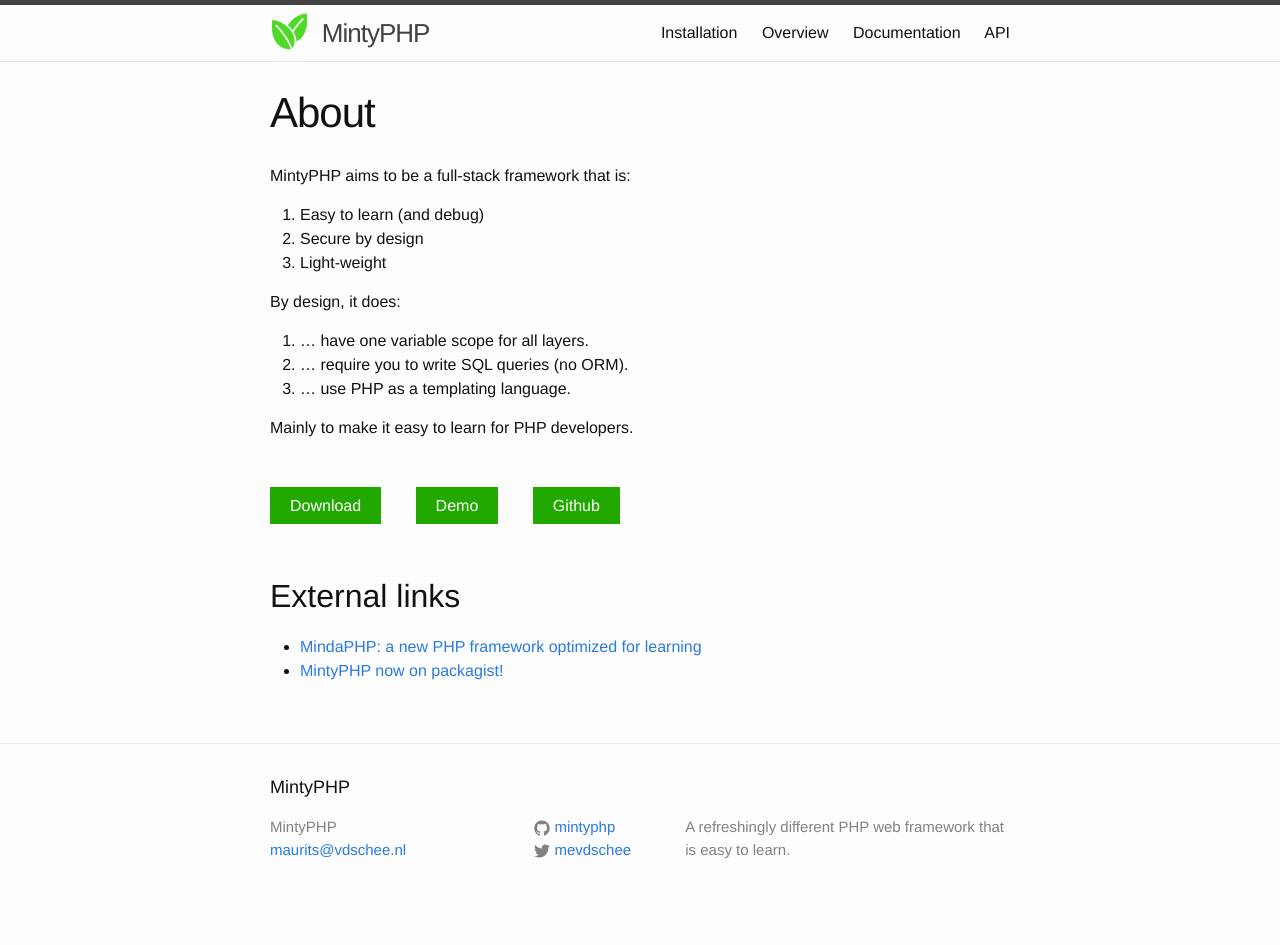
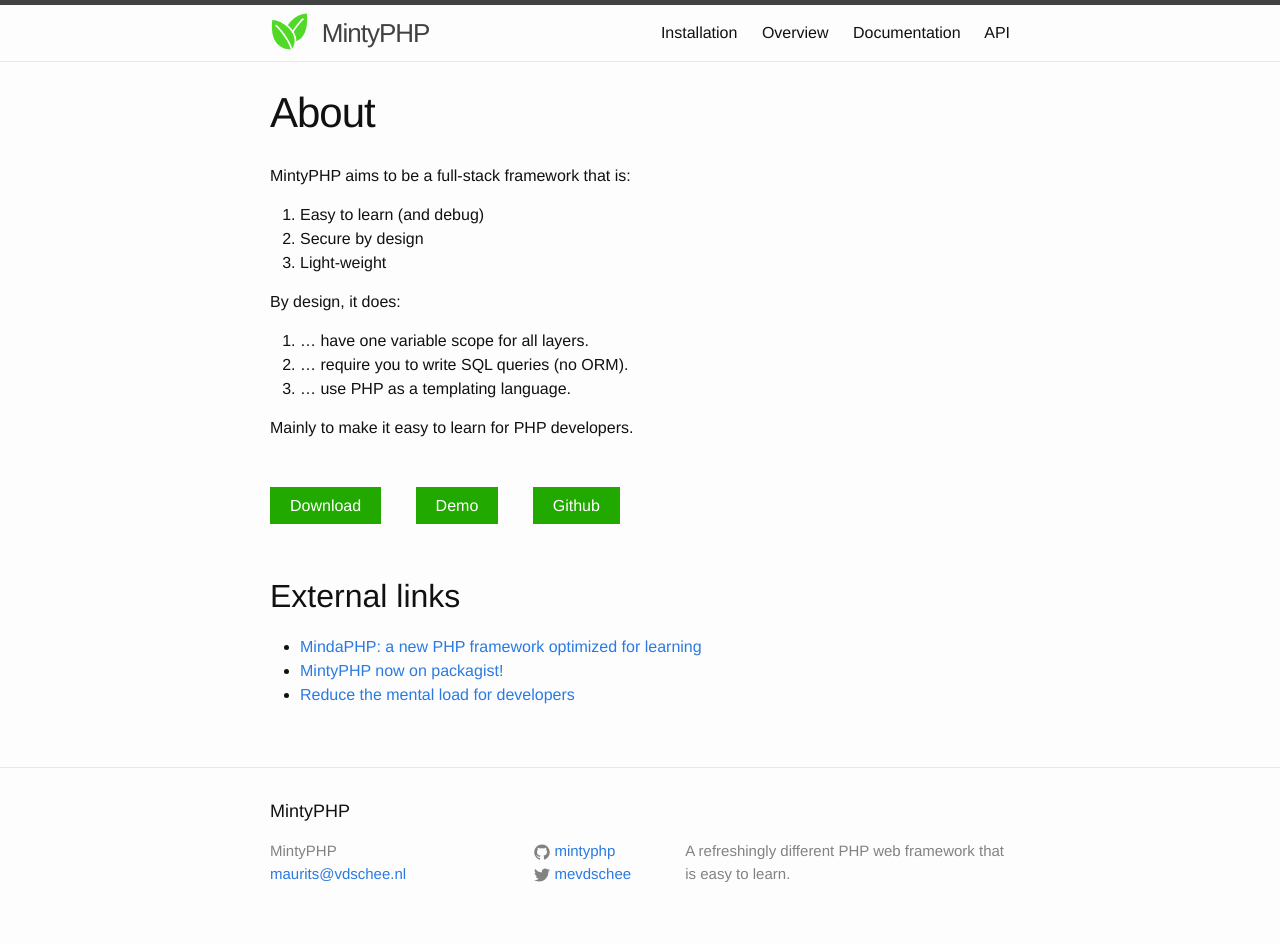
Before and after one commit to mintyphp/mintyphp.github.io, a Jekyll site: the page built from 00-about.md, in a window 1280 px wide. Built offline with Jekyll 4.4.1, drawn with Linux system fonts in a browser that asks for light colours; before the commit the page ends 921 px from its top, so only the background shows below that.

Commit message:
add link

```diff
--- a/00-about.md
+++ b/00-about.md
@@ -30,3 +30,4 @@ Mainly to make it easy to learn for PHP developers.
 
 - [MindaPHP: a new PHP framework optimized for learning](https://www.leaseweb.com/labs/2013/10/mindaphp-new-php-framework-optimized-learning/)
 - [MintyPHP now on packagist!](https://tqdev.com/2018-mindaphp-now-on-packagist)
+- [Reduce the mental load for developers](https://tqdev.com/2018-web-development-made-simple)
```
